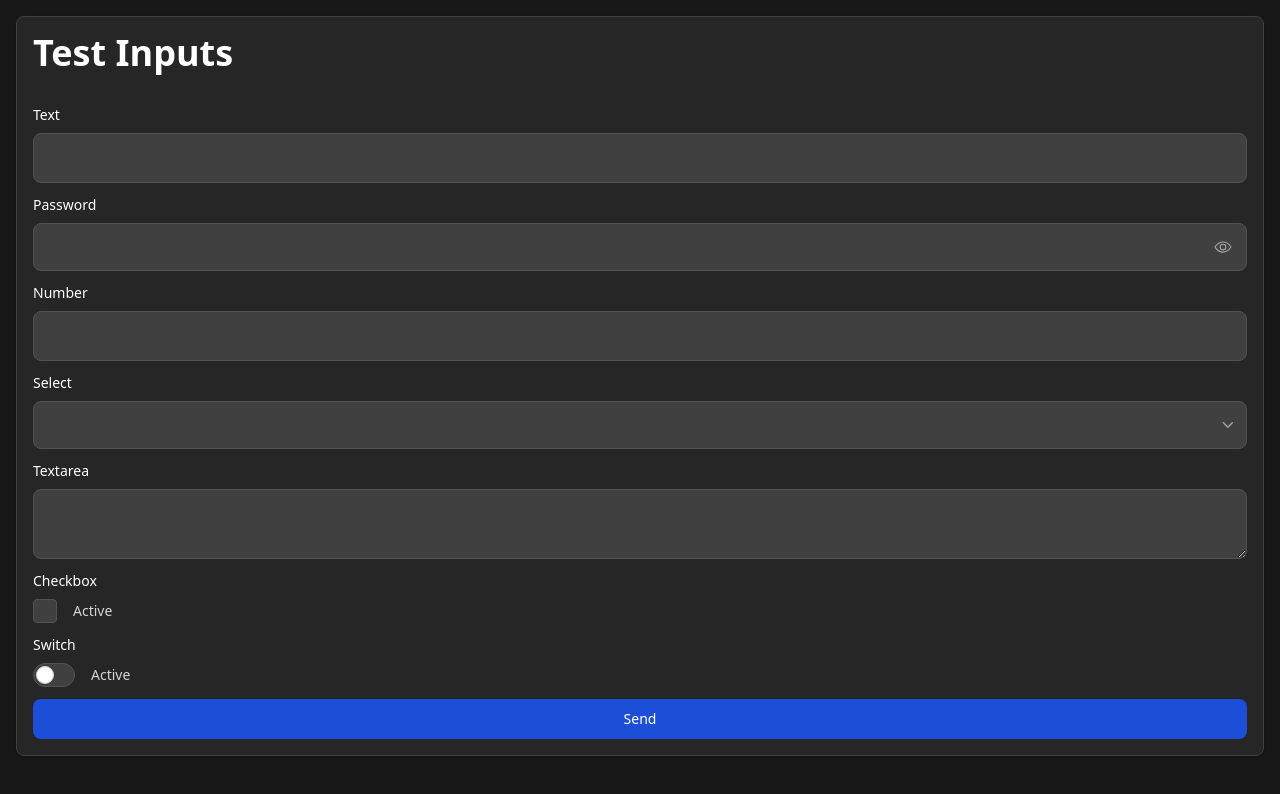
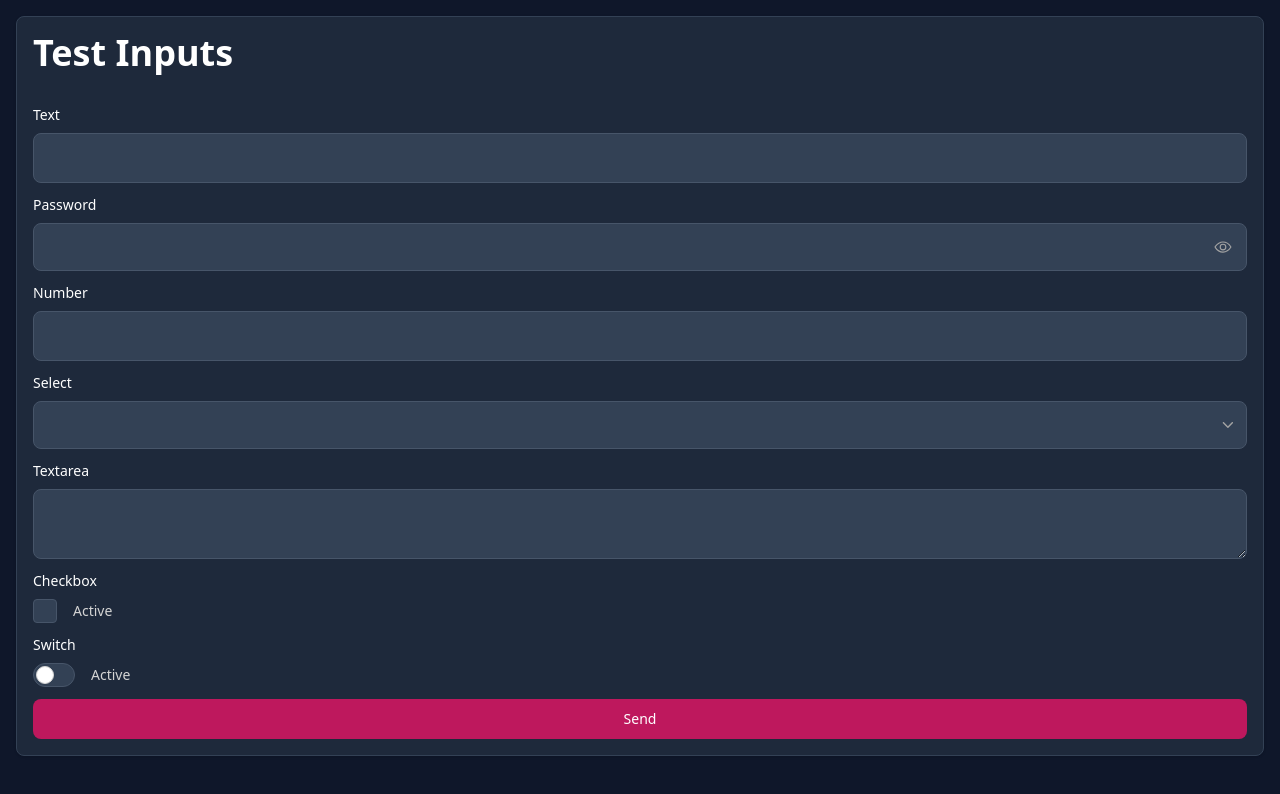
Before and after one commit to juniorencode/undefined-core, a React (Vite) app: page / in a window 1280 px wide. Shown: the top 794 px of the page. Built offline with nearby package versions, Linux system fonts and the light colour scheme.

Commit message:
refactor: theme color changed

```diff
--- a/index.html
+++ b/index.html
@@ -6,7 +6,7 @@
     <meta name="viewport" content="width=device-width, initial-scale=1.0" />
     <title>Test Inputs</title>
   </head>
-  <body class="dark bg-neutral-900">
+  <body class="dark">
     <div id="root"></div>
     <script type="module" src="/src/main.jsx"></script>
   </body>
--- a/lib/components/InputCheck/index.jsx
+++ b/lib/components/InputCheck/index.jsx
@@ -29,7 +29,7 @@ export const InputCheck = props => {
         />
         {labelCheck && (
           <label
-            className="ml-2 px-2 text-sm font-medium cursor-pointer text-secondary-900 dark:text-secondary-300"
+            className="ml-2 px-2 text-sm font-medium cursor-pointer text-neutral-900 dark:text-neutral-300"
             htmlFor={domId}
           >
             {labelCheck}
--- a/src/App.jsx
+++ b/src/App.jsx
@@ -15,6 +15,7 @@ const App = () => {
 
   return (
     <BrowserRouter>
+      <div className="absolute w-[100vw] h-[100vh] bg-secondary-100 dark:bg-secondary-900">
         <Card className="m-4 p-4">
           <form onSubmit={Form.handleSubmit}>
             <h1 className="text-4xl font-bold mb-8 text-neutral-800 dark:text-white">
@@ -41,7 +42,11 @@ const App = () => {
               label="Password"
               register={Form.register}
             />
-          <InputNumber name="number" label="Number" register={Form.register} />
+            <InputNumber
+              name="number"
+              label="Number"
+              register={Form.register}
+            />
             <InputSelect
               name="select"
               label="Select"
@@ -80,6 +85,7 @@ const App = () => {
             </Button>
           </form>
         </Card>
+      </div>
     </BrowserRouter>
   );
 };
--- a/tailwind.config.js
+++ b/tailwind.config.js
@@ -10,32 +10,32 @@ export default {
     extend: {
       colors: {
         primary: {
-          DEFAULT: '#3b82f6',
-          50: '#eff6ff',
-          100: '#dbeafd',
-          200: '#bffdfe',
-          300: '#93c5fd',
-          400: '#60a5fa',
-          500: '#3b82f6',
-          600: '#2563eb',
-          700: '#1d4ed8',
-          800: '#1e40af',
-          900: '#1e3a8a',
-          950: '#172554'
+          DEFAULT: '#ec4899',
+          50: '#fdf2f8',
+          100: '#fce7f3',
+          200: '#fbcfe8',
+          300: '#f9a8d4',
+          400: '#f472b6',
+          500: '#ec4899',
+          600: '#db2777',
+          700: '#be185d',
+          800: '#9d174d',
+          900: '#831843',
+          950: '#500724'
         },
         secondary: {
-          DEFAULT: '#737373',
-          50: '#fafafa',
-          100: '#f5f5f5',
-          200: '#e5e5e5',
-          300: '#d4d4d4',
-          400: '#a3a3a3',
-          500: '#737373',
-          600: '#525252',
-          700: '#404040',
-          800: '#262626',
-          900: '#171717',
-          950: '#0a0a0a'
+          DEFAULT: '#64748b',
+          50: '#f8fafc',
+          100: '#f1f5f9',
+          200: '#e2e8f0',
+          300: '#cbd5e1',
+          400: '#94a3b8',
+          500: '#64748b',
+          600: '#475569',
+          700: '#334155',
+          800: '#1e293b',
+          900: '#0f172a',
+          950: '#020617'
         }
       },
       boxShadow: {
```
Lines whose indentation alone changed are shown as unchanged.
